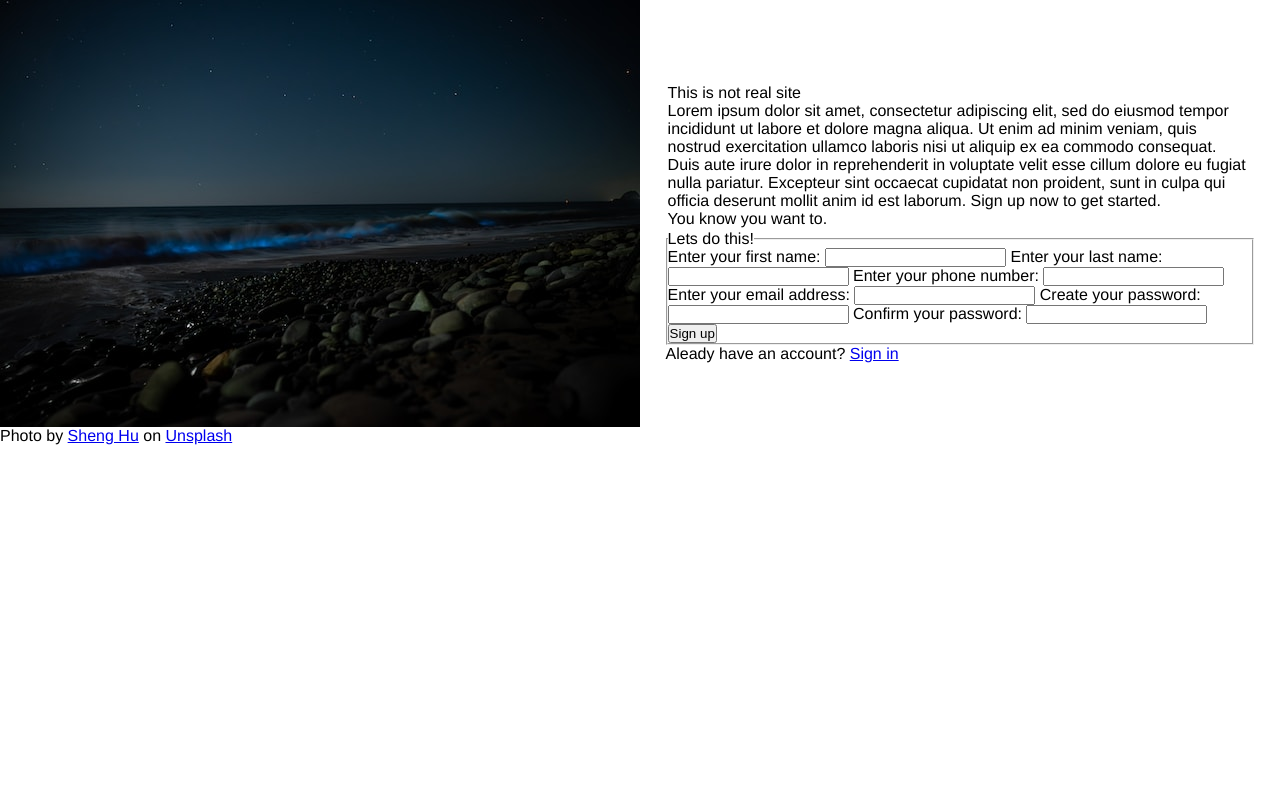
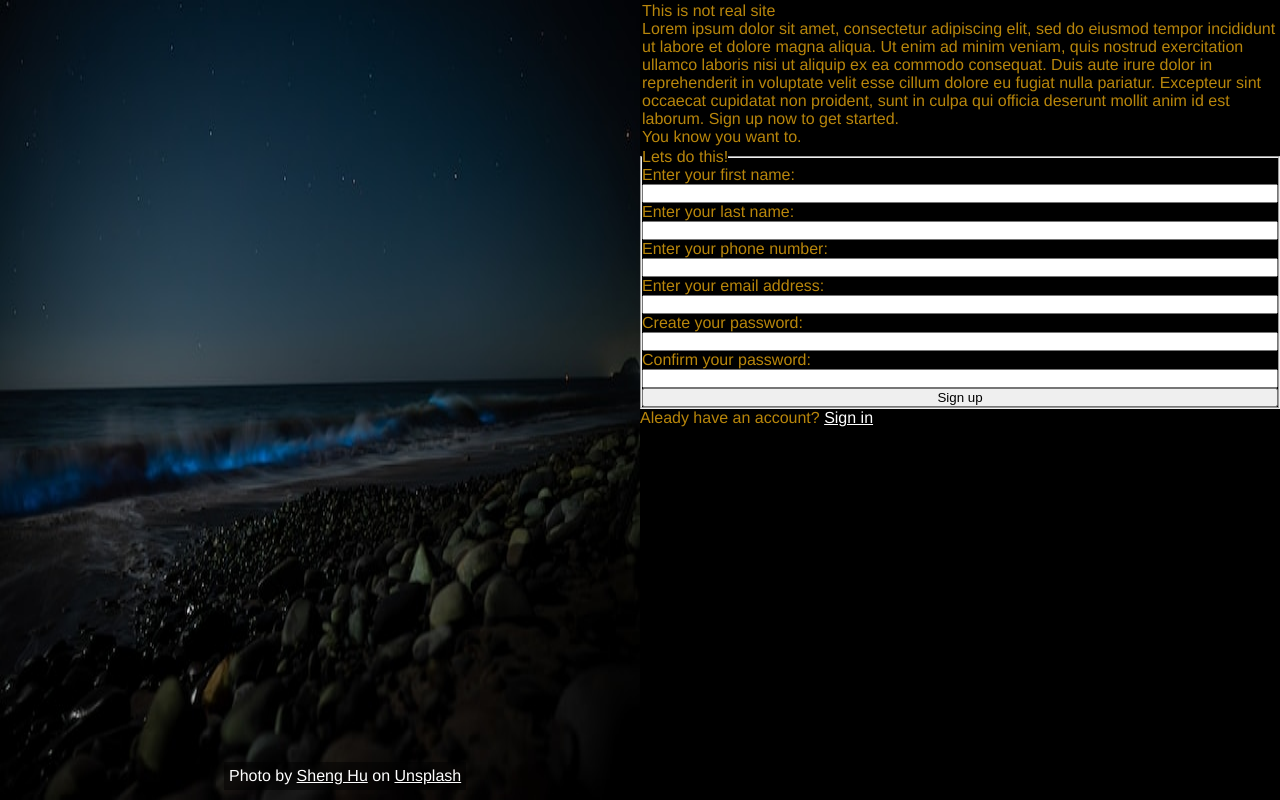
Before and after one commit to manny53365/odin-sign-up-form, a plain HTML site: page index.html in a window 1280 px wide. Drawn offline with Linux system fonts and the light colour scheme.

Commit message:
adjusted styling to make the containers take up 100% of both sides

```diff
--- a/css/styles.css
+++ b/css/styles.css
@@ -5,23 +5,51 @@
 
 body {
     font-family: "Helvetica Neue",Helvetica,Arial,sans-serif;
+    background-color: black;
+    color: darkgoldenrod;
+    width: 100vw;
+    height: 100vh;
+}
+
+a {
+    color: white;
 }
 
 .container {
     display: flex;
     flex-direction: row;
+    width: 100vw;
+    height: 100vh;
 }
 
 .left {
     display: flex;
     flex-direction: column;
+    width: 50%;
+    position: relative;
+}
+
+.left-image {
+    width: 100%;
+    height: 100%;
+    display: block;
+}
+
+.tribute {
+    position: absolute;
+    bottom: 10px;
+    left: 35%;
+    color: white;
+    background-color: rgba(0, 0, 0, 0.5);
+    padding: 5px;
+    text-align: center;
 }
 
 .right {
     display: flex;
     flex-direction: column;
-    margin: auto;
-    padding: 2%;
+    width: 50%;
+    height: 100%;
 }
 
 .top-level-wording {
@@ -29,3 +57,8 @@ body {
     flex-direction: column;
     margin: 2px;
 }
+
+.sign-up-form {
+    display: flex;
+    flex-direction: column;
+}
--- a/index.html
+++ b/index.html
@@ -25,7 +25,7 @@
                     <p>You <span class="italic-word">know</span> you want to.</p>
                 </div>
                 <form action="#" method="post">
-                    <fieldset>
+                    <fieldset class="sign-up-form">
                         <legend>Lets do this!</legend>
                         <label for="fName">Enter your first name:</label>
                         <input type="text" name="fName">
```
